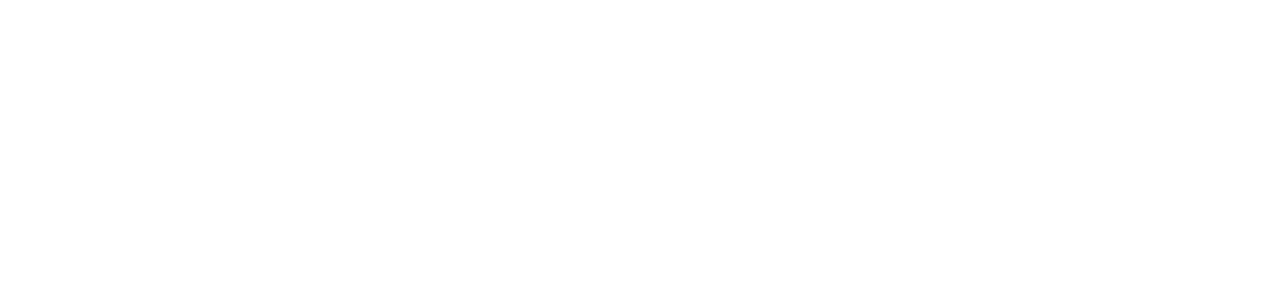
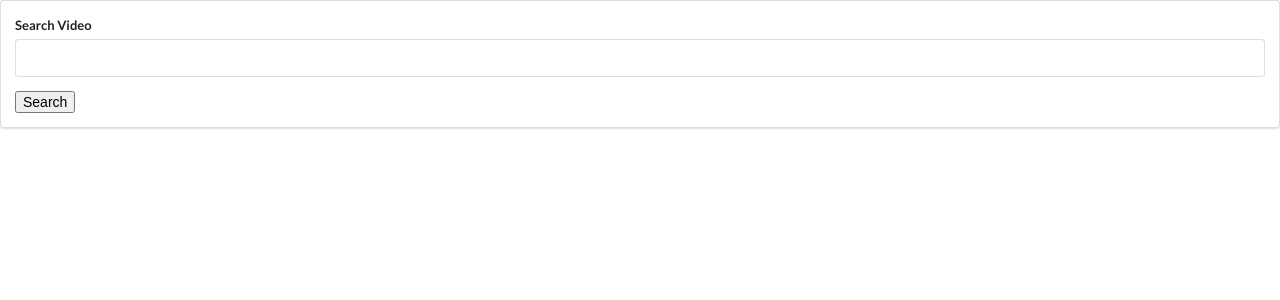
Before and after one commit to mainarobert/videos, a React (Create React App) app: page / in a window 1280 px wide. Shown: the top 300 px of the page. Built offline with nearby package versions, Linux system fonts and the light colour scheme.

Commit message:
add components folder with Search.js and add semantic ui

```diff
--- a/public/index.html
+++ b/public/index.html
@@ -9,6 +9,7 @@
       name="description"
       content="Web site created using create-react-app"
     />
+    <link rel="stylesheet" href="https://cdnjs.cloudflare.com/ajax/libs/semantic-ui/2.4.1/semantic.min.css" integrity="sha512-8bHTC73gkZ7rZ7vpqUQThUDhqcNFyYi2xgDgPDHc+GXVGHXq+xPjynxIopALmOPqzo9JZj0k6OqqewdGO3EsrQ==" crossorigin="anonymous" referrerpolicy="no-referrer" />
     <title>React App</title>
   </head>
   <body>
--- a/src/App.css
+++ /dev/null
@@ -1,38 +0,0 @@
-.App {
-  text-align: center;
-}
-
-.App-logo {
-  height: 40vmin;
-  pointer-events: none;
-}
-
-@media (prefers-reduced-motion: no-preference) {
-  .App-logo {
-    animation: App-logo-spin infinite 20s linear;
-  }
-}
-
-.App-header {
-  background-color: #282c34;
-  min-height: 100vh;
-  display: flex;
-  flex-direction: column;
-  align-items: center;
-  justify-content: center;
-  font-size: calc(10px + 2vmin);
-  color: white;
-}
-
-.App-link {
-  color: #61dafb;
-}
-
-@keyframes App-logo-spin {
-  from {
-    transform: rotate(0deg);
-  }
-  to {
-    transform: rotate(360deg);
-  }
-}
--- a/src/App.js
+++ b/src/App.js
@@ -1,10 +1,14 @@
-import './App.css';
+import React, { Component } from 'react'
+import Search from './components/Search'
 
-function App() {
-  return (
-    <div className="App">
-    </div>
-  );
+class App extends Component {
+  render() {
+    return (
+      <div>
+        <Search />
+      </div>
+    )
+  }
 }
 
-export default App;
+export default App
--- /dev/null
+++ b/src/components/Search.js
@@ -0,0 +1,27 @@
+import React, { Component } from "react";
+
+class Search extends Component {
+    state = {
+        display: ''
+    }
+
+    render() {
+        return(
+            <div className="search-bar ui segment">
+                <form className="ui form">
+                    <div className="field">
+                        <label>Search Video</label>
+                        <input
+                            type="text"
+                            value={ this.state.display }
+                            onChange= { e => this.setState({ display: e.target.value })  }  // update state:display property with setState() & assign e to state property
+                        />
+                    </div>
+                    <button onClick={ e => e.preventDefault() }>Search</button>
+                </form>
+            </div>
+        )
+    }
+}
+
+export default Search
```
